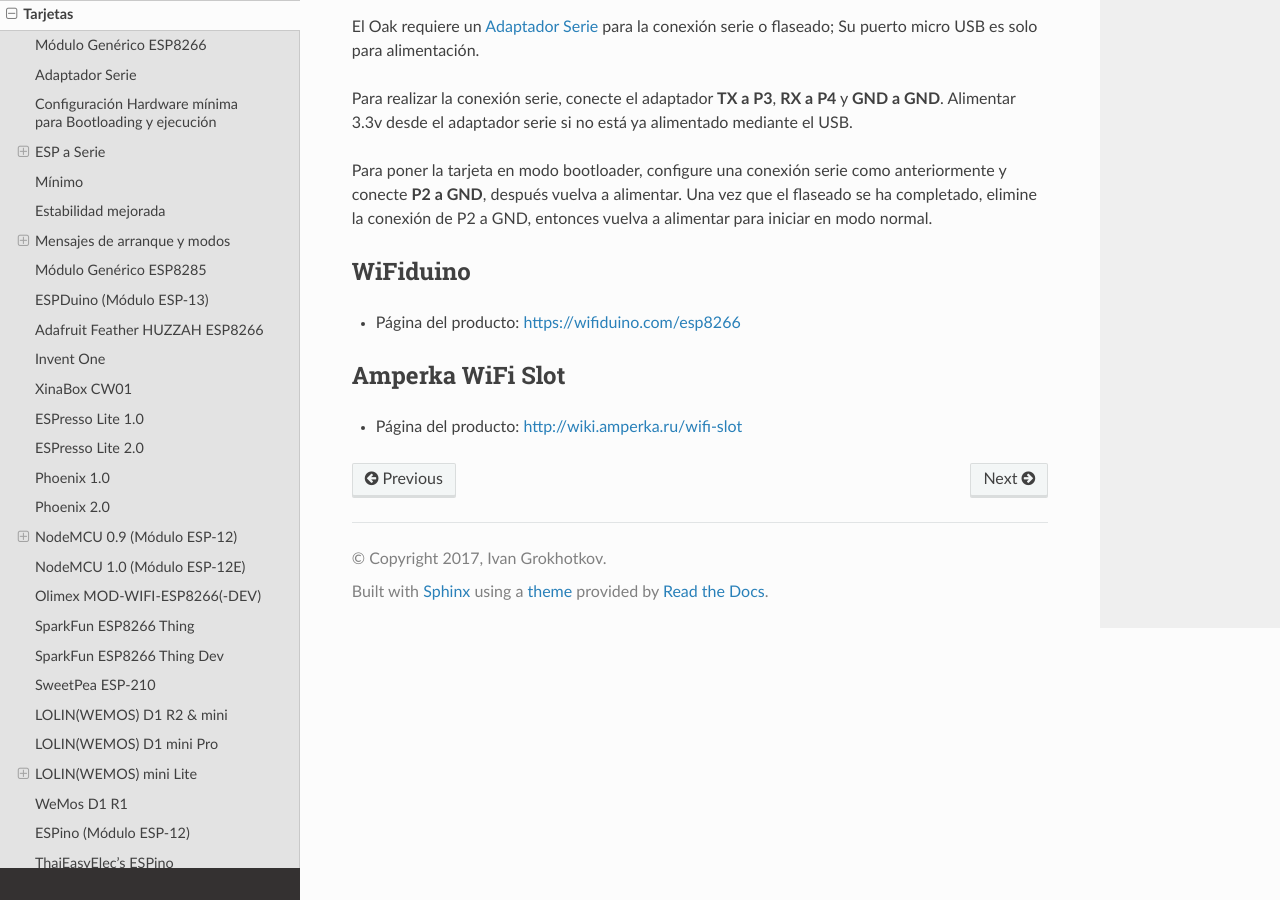
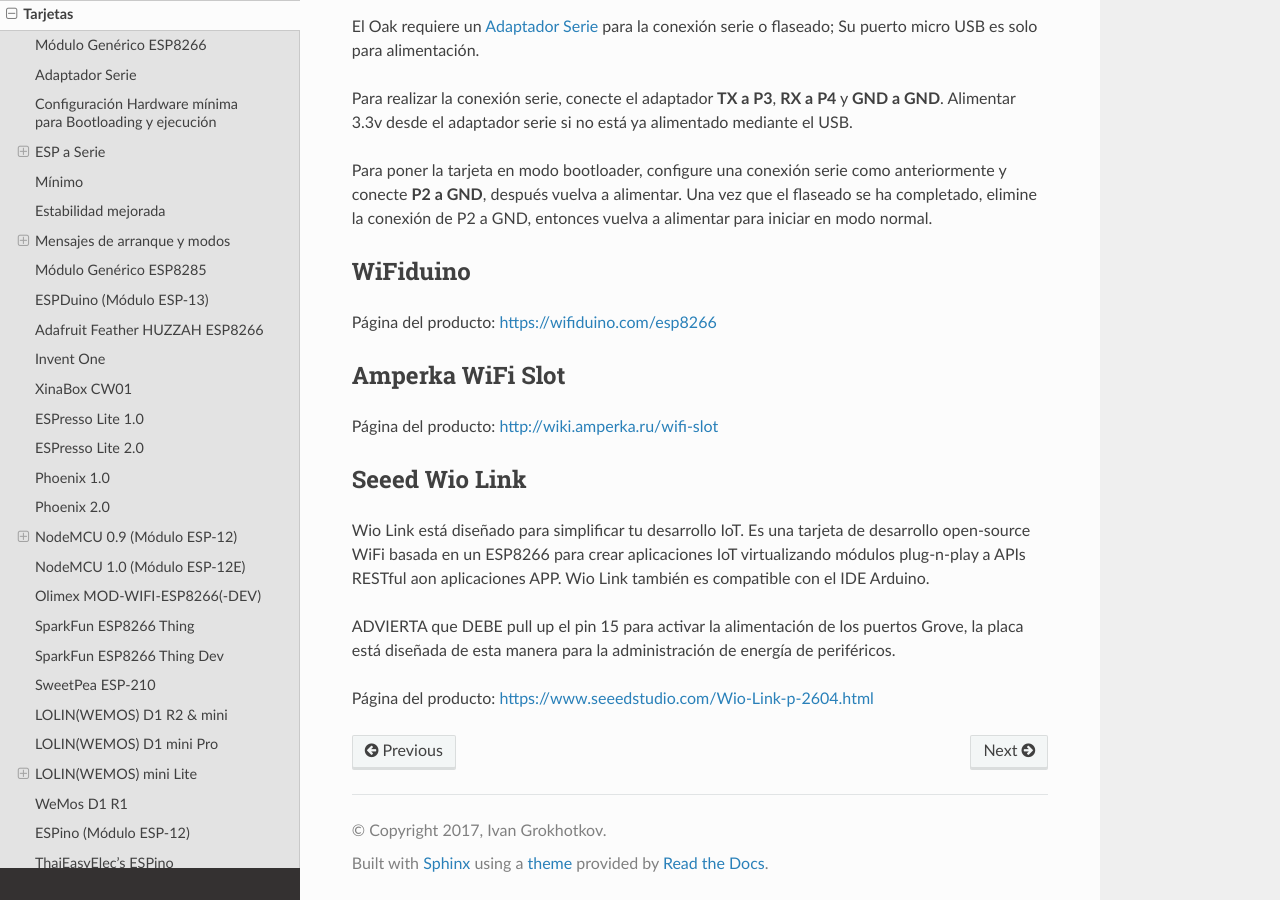
Before and after one commit to lrmoreno007/ESP8266-Arduino-Spanish, a Sphinx documentation site: the page built from doc/boards.rst, in a window 1280 px wide and 900 px high, scrolled down 10688 px. Built offline with Sphinx 7.4.7 and the Read the Docs theme 2.0.0, drawn with Linux system fonts in a browser that asks for light colours.

Commit message:
Add support for Seeed Wio Link board (#4943)

```diff
--- a/doc/boards.rst
+++ b/doc/boards.rst
@@ -405,7 +405,7 @@
 
 La gama de productos gen4-IoD puede programarse utilizando el IDE de Arduino y también IDE 4D Systems Workshop4, el cual incorpora muchos beneficios gráficos adicionales. La librería GFX4d está disponible, junto con una serie de aplicaciones de demostración.
 
-- Página del producto: http://www.4dsystems.com.au/product/gen4-IoD
+Página del producto: http://www.4dsystems.com.au/product/gen4-IoD
 
 Digistump Oak
 -------------
@@ -419,9 +419,17 @@
 WiFiduino
 ---------
 
-- Página del producto: https://wifiduino.com/esp8266
+Página del producto: https://wifiduino.com/esp8266
 
 Amperka WiFi Slot
 -----------------
 
-- Página del producto: http://wiki.amperka.ru/wifi-slot
+Página del producto: http://wiki.amperka.ru/wifi-slot
+
+Seeed Wio Link
+--------------
+Wio Link está diseñado para simplificar tu desarrollo IoT. Es una tarjeta de desarrollo open-source WiFi basada en un ESP8266 para crear aplicaciones IoT virtualizando módulos plug-n-play a APIs RESTful aon aplicaciones APP. Wio Link también es compatible con el IDE Arduino.
+
+ADVIERTA que DEBE pull up el pin 15 para activar la alimentación de los puertos Grove, la placa está diseñada de esta manera para la administración de energía de periféricos.
+
+Página del producto: https://www.seeedstudio.com/Wio-Link-p-2604.html
```
